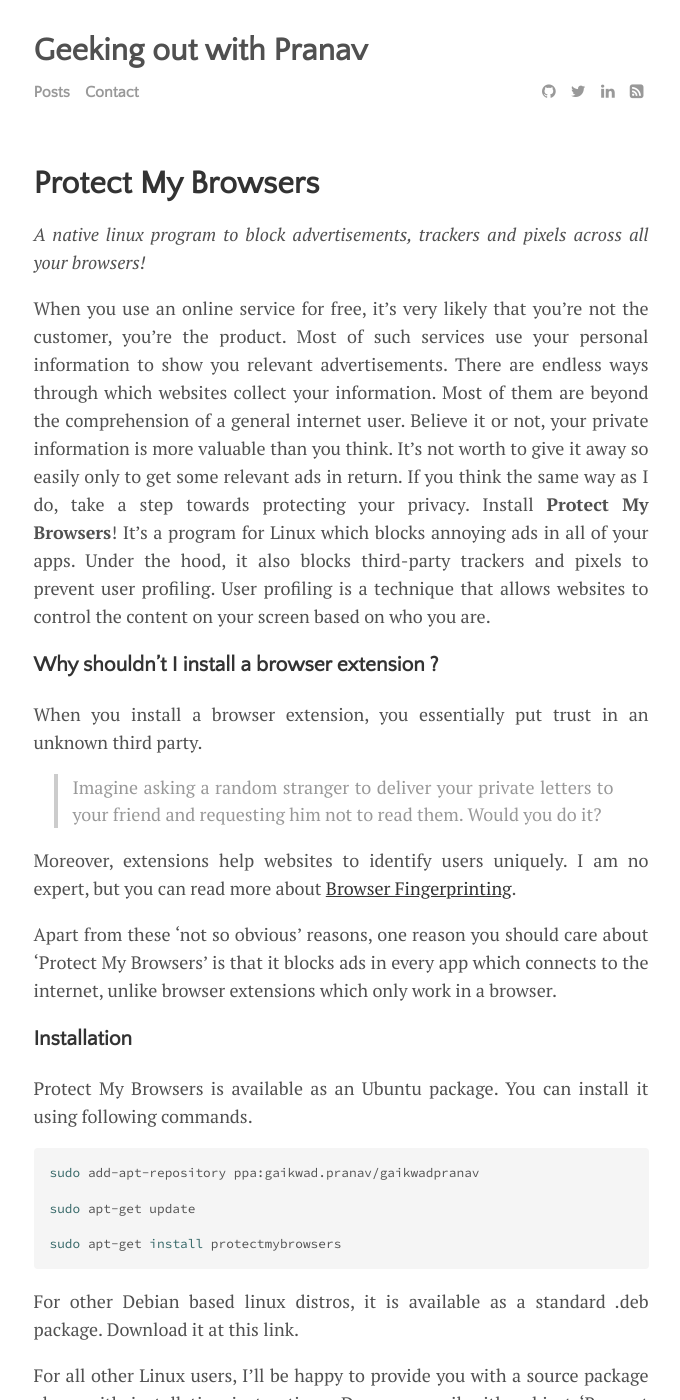
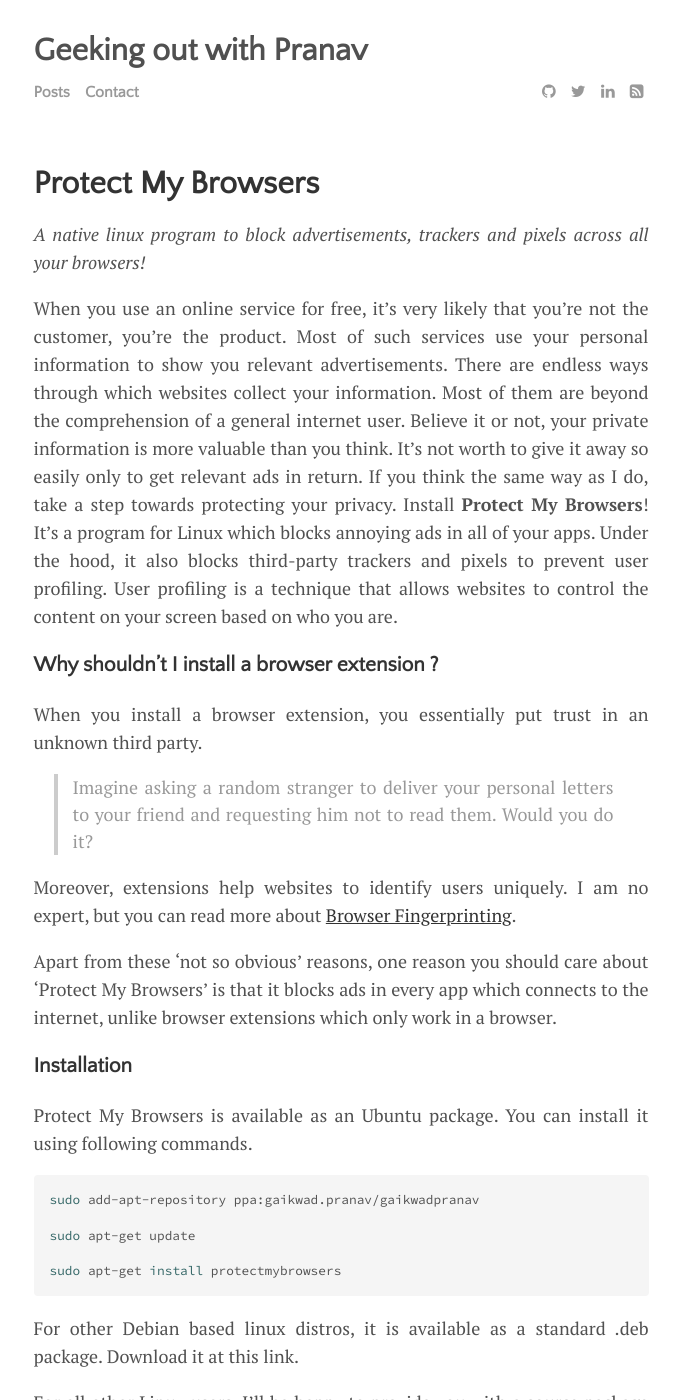
Before and after one commit to pranavgaikwad/pranavgaikwad.github.io, a Jekyll site: the page built from _posts/2018-12-20-protect-my-browsers.md, in a window 1280 px wide and 1400 px high. Shown: the whole window, without its empty margins (299-979 px from the left). Built offline with Jekyll 4.4.1, drawn with Linux system fonts in a browser that asks for light colours; comment, search, counter and statistics services are not loaded; some of the changed text lies outside the part shown.

Commit message:
updated post

```diff
--- a/_posts/2018-12-20-protect-my-browsers.md
+++ b/_posts/2018-12-20-protect-my-browsers.md
@@ -7,13 +7,13 @@ permalink: /protect-my-browsers
 tags: [Internet Privacy, Ad Blocker]
 ---
 
-When you use an online service for free, it's very likely that you're not the customer, you're the product. Most of such services use your personal information to show you relevant advertisements. There are endless ways through which websites collect your information. Most of them are beyond the comprehension of a general internet user. Believe it or not, your private information is more valuable than you think. It's not worth to give it away so easily only to get some relevant ads in return. If you think the same way as I do, take a step towards protecting your privacy. Install **Protect My Browsers**! It's a program for Linux which blocks annoying ads in all of your apps. Under the hood, it also blocks third-party trackers and pixels to prevent user profiling. User profiling is a technique that allows websites to control the content on your screen based on who you are.
+When you use an online service for free, it's very likely that you're not the customer, you're the product. Most of such services use your personal information to show you relevant advertisements. There are endless ways through which websites collect your information. Most of them are beyond the comprehension of a general internet user. Believe it or not, your private information is more valuable than you think. It's not worth to give it away so easily only to get relevant ads in return. If you think the same way as I do, take a step towards protecting your privacy. Install **Protect My Browsers**! It's a program for Linux which blocks annoying ads in all of your apps. Under the hood, it also blocks third-party trackers and pixels to prevent user profiling. User profiling is a technique that allows websites to control the content on your screen based on who you are.
 
 ### Why shouldn't I install a browser extension ?
 
 When you install a browser extension, you essentially put trust in an unknown third party.
 
-> Imagine asking a random stranger to deliver your private letters to your friend and requesting him not to read them. Would you do it?
+> Imagine asking a random stranger to deliver your personal letters to your friend and requesting him not to read them. Would you do it?
 
 Moreover, extensions help websites to identify users uniquely. I am no expert, but you can read more about [Browser Fingerprinting](https://www.eff.org/deeplinks/2018/06/gdpr-and-browser-fingerprinting-how-it-changes-game-sneakiest-web-trackers).
 
```
Also changed, not shown: other parts of _posts/2018-12-20-protect-my-browsers.md (+1 -1 lines).
